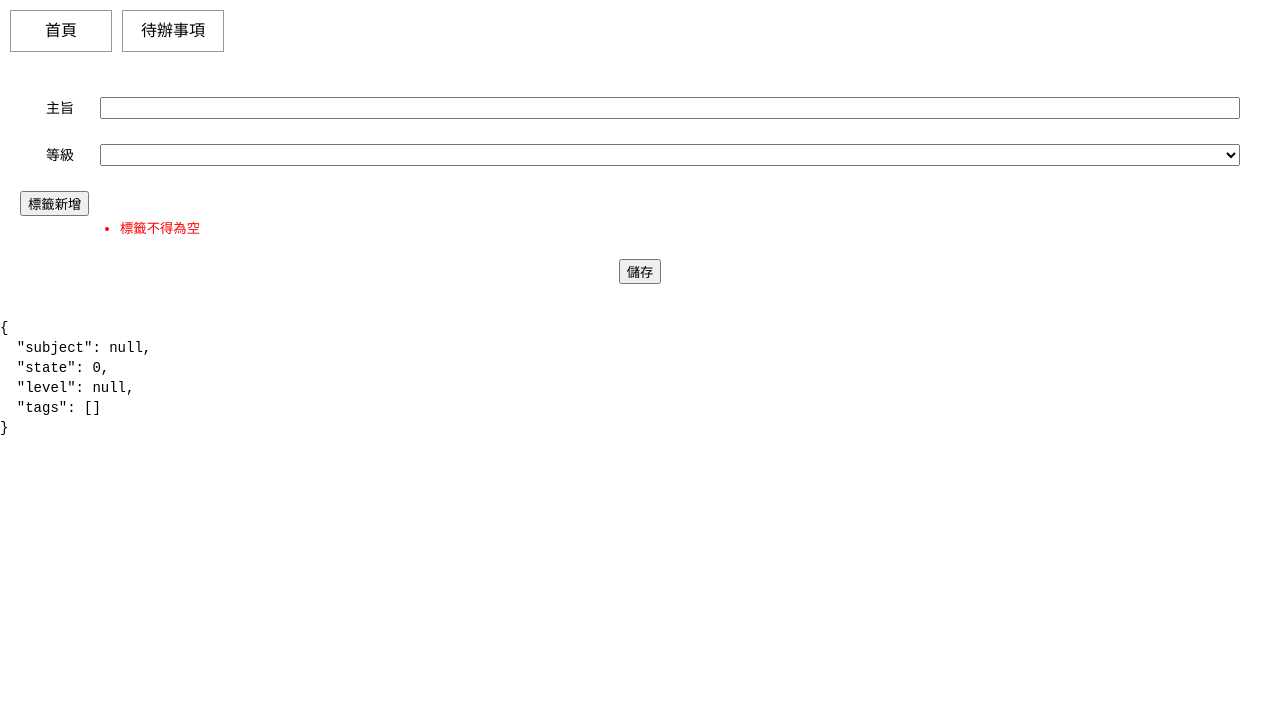
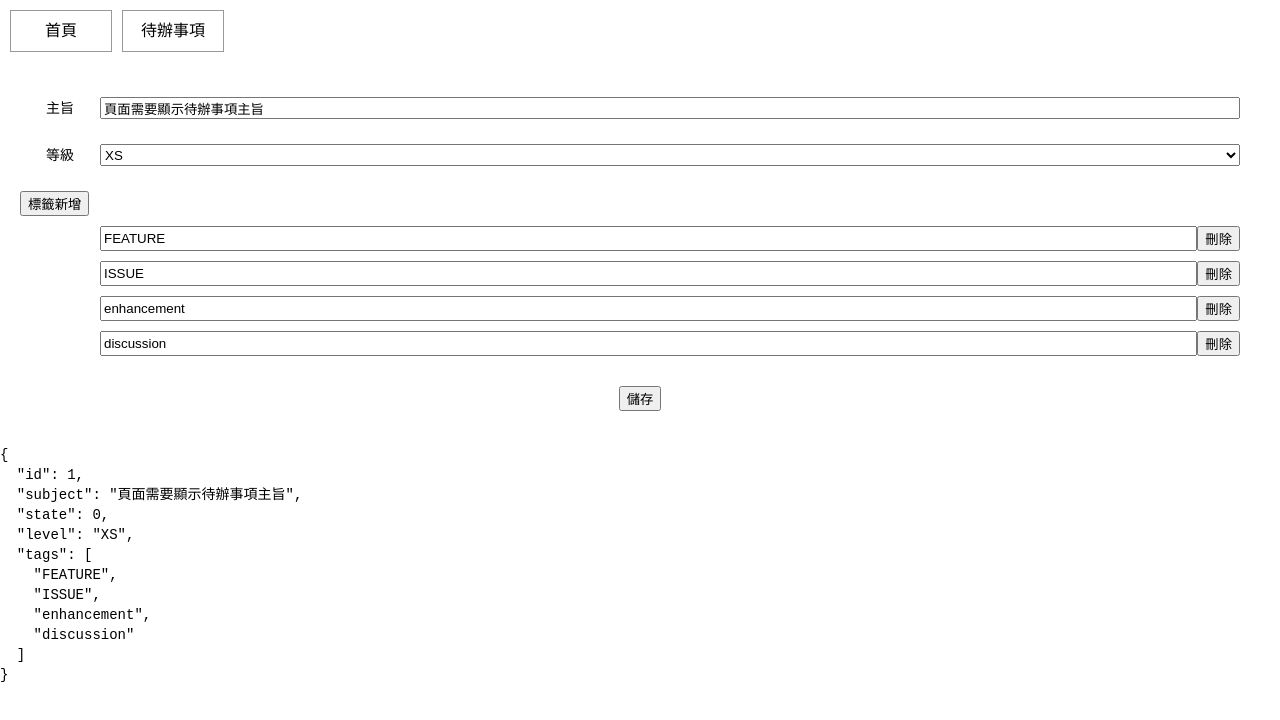
Before and after one commit to Oliver721003/angular-todo-project, an Angular app: page /task-form/1 in a window 1280 px wide. Shown: the top 720 px of the page. Built offline with nearby package versions, Linux system fonts and the light colour scheme; data requests are answered from the project's data file.

Commit message:
feat: router - 利用 snapshot 取得待辦事項編號

```diff
--- a/src/app/task/task-form/task-form.component.ts
+++ b/src/app/task/task-form/task-form.component.ts
@@ -1,7 +1,8 @@
 import { Component, OnInit } from '@angular/core';
 import { FormArray, FormBuilder, FormControl, FormGroup, ValidationErrors, ValidatorFn, Validators } from '@angular/forms';
+import { ActivatedRoute } from '@angular/router';
 import { Observable, of } from 'rxjs';
-import { map } from 'rxjs/operators';
+import { filter, map, switchMap, tap } from 'rxjs/operators';
 
 import { TaskRemoteService } from '../services/task-remote.service';
 
@@ -25,23 +26,34 @@ export class TaskFormComponent implements OnInit {
     return this.form.get('tags') as FormArray;
   }
 
-  constructor(private fb: FormBuilder, private taskService: TaskRemoteService) {}
+  constructor(private fb: FormBuilder, private route: ActivatedRoute, private taskService: TaskRemoteService) {}
 
   ngOnInit(): void {
     this.form = this.fb.group({
+      id: this.fb.control(undefined),
       subject: this.fb.control(undefined, [Validators.required], [this.shouldBeUnique.bind(this)]),
       state: this.fb.control(0),
       level: this.fb.control(undefined, [Validators.required]),
       tags: this.fb.array([], [this.arrayCannotEmpty()]),
     });
+
+    const id = +this.route.snapshot.paramMap.get('id');
+    if (!!id) {
+      this.taskService
+        .get(id)
+        .pipe(
+          tap(() => this.tags.clear),
+          tap((task) => this.onAddTag(task.tags.length))
+        )
+        .subscribe((task) => this.form.patchValue(task));
+    }
   }
 
-  onAddTag(): void {
-    // const tag = this.fb.group({
-    //   tag: this.fb.control(undefined),
-    // });
-    const tag = this.fb.control(undefined);
-    this.tags.push(tag);
+  onAddTag(count: number): void {
+    for (let i = 0; i <= count - 1; i++) {
+      const tag = this.fb.control(undefined);
+      this.tags.push(tag);
+    }
   }
 
   onDeleteTag(index: number): void {
```
